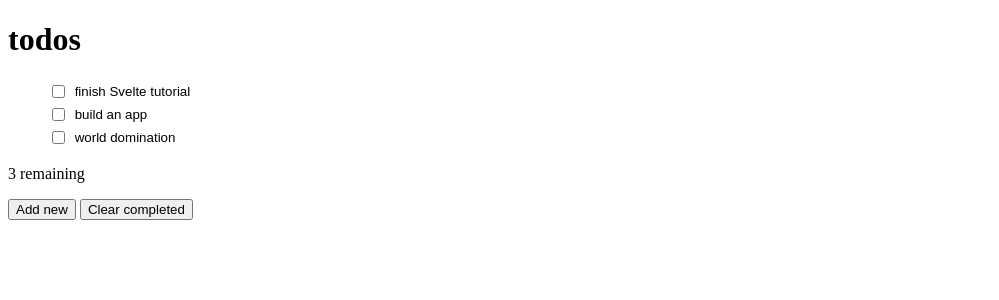
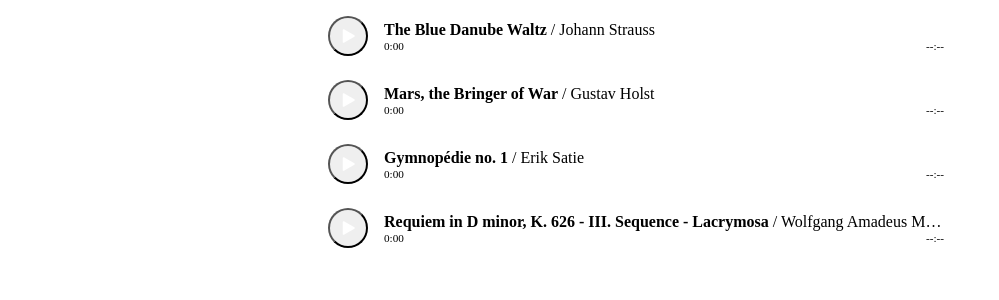
Before and after one commit to wrist0neye/svelte_sample1, a SvelteKit app: page / in a window 1280 px wide. Shown: the top 300 px of the page, without its empty margins (0-999 px from the left). Built offline with nearby package versions, Linux system fonts and the light colour scheme.

Commit message:
audio player example

```diff
--- /dev/null
+++ b/src/practice/Audio_/AudioPlayer.svelte
@@ -0,0 +1,145 @@
+<script>
+	let { src, title, artist } = $props();
+
+	let time = $state(0);
+	let duration = $state(0);
+	let paused = $state(true);
+
+	function format(time) {
+		if (isNaN(time)) return '...';
+
+		const minutes = Math.floor(time / 60);
+		const seconds = Math.floor(time % 60);
+
+		return `${minutes}:${seconds < 10 ? `0${seconds}` : seconds}`;
+	}
+</script>
+
+<div class={['player', { paused }]}>
+	<audio
+		{src}
+		bind:currentTime={time}
+		bind:duration
+		bind:paused
+		onended={() => {
+			time = 0;
+		}}
+	></audio>
+
+	<button
+		class="play"
+		aria-label={paused ? 'play' : 'pause'}
+		onclick={() => paused = !paused}
+	></button>
+
+	<div class="info">
+		<div class="description">
+			<strong>{title}</strong> /
+			<span>{artist}</span>
+		</div>
+
+		<div class="time">
+			<span>{format(time)}</span>
+			<div
+				class="slider"
+				onpointerdown={e => {
+					const div = e.currentTarget;
+
+					function seek(e) {
+						const { left, width } = div.getBoundingClientRect();
+
+						let p = (e.clientX - left) / width;
+						if (p < 0) p = 0;
+						if (p > 1) p = 1;
+
+						time = p * duration;
+					}
+
+					seek(e);
+
+					window.addEventListener('pointermove', seek);
+
+					window.addEventListener('pointerup', () => {
+						window.removeEventListener('pointermove', seek);
+					}, {
+						once: true
+					});
+				}}
+			>
+				<div class="progress" style="--progress: {time / duration}%"></div>
+			</div>
+			<span>{duration ? format(duration) : '--:--'}</span>
+		</div>
+	</div>
+</div>
+
+<style>
+	.player {
+		display: grid;
+		grid-template-columns: 2.5em 1fr;
+		align-items: center;
+		gap: 1em;
+		padding: 0.5em 1em 0.5em 0.5em;
+		border-radius: 2em;
+		background: var(--bg-1);
+		transition: filter 0.2s;
+		color: var(--fg-3);
+		user-select: none;
+	}
+
+	.player:not(.paused) {
+		color: var(--fg-1);
+		filter: drop-shadow(0.5em 0.5em 1em rgba(0,0,0,0.1));
+	}
+
+	button {
+		width: 100%;
+		aspect-ratio: 1;
+		background-repeat: no-repeat;
+		background-position: 50% 50%;
+		border-radius: 50%;
+	}
+
+	[aria-label="pause"] {
+		background-image: url(./pause.svg);
+	}
+
+	[aria-label="play"] {
+		background-image: url(./play.svg);
+	}
+
+	.info {
+		overflow: hidden;
+	}
+
+	.description {
+		white-space: nowrap;
+		overflow: hidden;
+		text-overflow: ellipsis;
+		line-height: 1.2;
+	}
+
+	.time {
+		display: flex;
+		align-items: center;
+		gap: 0.5em;
+	}
+
+	.time span {
+		font-size: 0.7em;
+	}
+
+	.slider {
+		flex: 1;
+		height: 0.5em;
+		background: var(--bg-2);
+		border-radius: 0.5em;
+		overflow: hidden;
+	}
+
+	.progress {
+		width: calc(100 * var(--progress));
+		height: 100%;
+		background: var(--bg-3);
+	}
+</style>
--- /dev/null
+++ b/src/practice/Audio_/tracks.js
@@ -0,0 +1,29 @@
+export const tracks = [
+	{
+		// https://musopen.org/music/9862-the-blue-danube-op-314/
+		src: 'https://sveltejs.github.io/assets/music/strauss.mp3',
+		title: 'The Blue Danube Waltz',
+		artist: 'Johann Strauss'
+	},
+
+	{
+		// https://musopen.org/music/43775-the-planets-op-32/
+		src: 'https://sveltejs.github.io/assets/music/holst.mp3',
+		title: 'Mars, the Bringer of War',
+		artist: 'Gustav Holst'
+	},
+
+	{
+		// https://musopen.org/music/8010-3-gymnopedies/
+		src: 'https://sveltejs.github.io/assets/music/satie.mp3',
+		title: 'Gymnopédie no. 1',
+		artist: 'Erik Satie'
+	},
+
+	{
+		// https://musopen.org/music/43683-requiem-in-d-minor-k-626/
+		src: 'https://sveltejs.github.io/assets/music/mozart.mp3',
+		title: 'Requiem in D minor, K. 626 - III. Sequence - Lacrymosa',
+		artist: 'Wolfgang Amadeus Mozart'
+	}
+];
--- a/src/routes/+page.svelte
+++ b/src/routes/+page.svelte
@@ -22,70 +22,24 @@
 <!-- 위 코드는 메인으로 사용할 코드 -->
 
 <script>
-  let todos = $state([
-    {done: false, text: 'finish Svelte tutorial'},
-    {done: false, text: 'build an app'},
-    {done: false, text: 'world domination'}
-  ]);
-
-  function add() {
-    todos.push({
-      done: false,
-      text: ''
-    })
-  }
-
-  function clear() {
-    todos = todos.filter((t)=> !t.done);
-  }
-
-  let remaining = $derived(todos.filter((t)=> !t.done).length);
+  import AudioPlayer from "../practice/Audio_/AudioPlayer.svelte";
+  import {tracks} from "../practice/Audio_/tracks.js"
 </script>
 
 <div class="centered">
-  <h1>todos</h1>
-
-  <ul class="todos">
-    {#each todos as todo}
-      <li class={{ done: todo.done}}>
-        <input type="checkbox" bind:checked={todo.done}/>
-        <input
-          type="text"
-          placeholder="What needs to be done?"
-          bind:value={todo.text}/>
-      </li>
-    {/each}
-  </ul>
-
-  <p>{remaining} remaining</p>
-
-  <button onclick={add}>
-    Add new
-  </button>
-
-  <button onclick={clear}>
-    Clear completed
-  </button>
+	{#each tracks as track}
+		<AudioPlayer {...track} />
+	{/each}
 </div>
 
 <style>
-  .centerd{
-    max-width: 20em;
-    margin: 0 auto;
-  }
-
-  .done {
-    opacity: 0.4;
-  }
-
-  li {
-    display: flex;
-  }
-
-  input[type="text"] {
-    flex: 1;
-    padding: 0.5em;
-    margin: -0.2em 0;
-    border: none;
-  }
+	.centered {
+		display: flex;
+		flex-direction: column;
+		height: 100%;
+		justify-content: center;
+		gap: 0.5em;
+		max-width: 40em;
+		margin: 0 auto;
+	}
 </style>
```
Also changed, not shown: src/practice/Audio_/pause.svg (added), src/practice/Audio_/play.svg (added).
